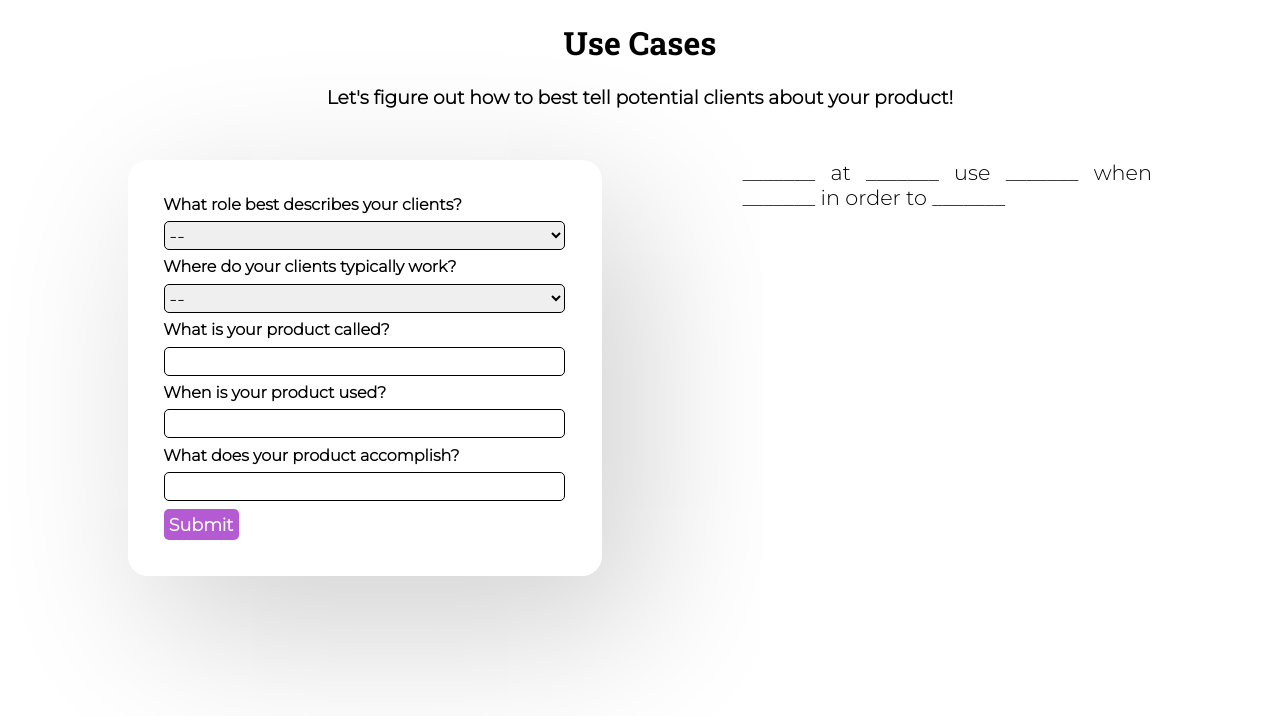
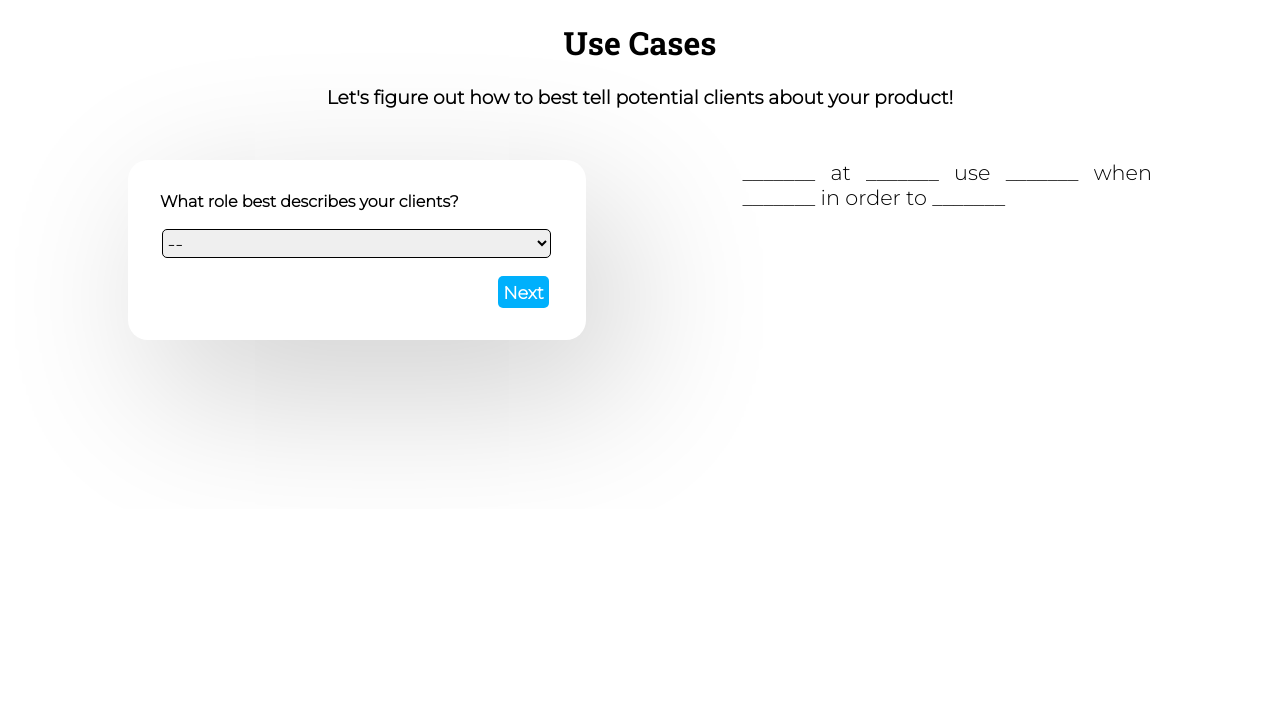
Before and after one commit to GreysonElkins/madlib-surveys, a React (Create React App) app: page / in a window 1280 px wide. Shown: the top 716 px of the page. Built offline with nearby package versions, Linux system fonts and the light colour scheme.

Commit message:
Break into question cards

```diff
--- a/src/components/App/App.css
+++ b/src/components/App/App.css
@@ -1,5 +1,10 @@
 * {
   font-family: 'Montserrat', sans-serif;
+}
+
+*:focus {
+  outline: none !important;
+  border:1px solid #b45ad3;
 }
 
 button {
--- a/src/components/Question/Question.css
+++ b/src/components/Question/Question.css
@@ -1,6 +1,9 @@
 .validation-error {
   color: red;
   font-size: .4em;
+  width: 95%;
+  text-align: right;
+
 }
 
 label {
@@ -13,8 +16,3 @@ label {
   border-radius: 5px;
   border: black solid 1px;
 }
-
-.answer-value:focus {
-   outline: none !important;
-    border:1px solid #b45ad3;
-}
--- a/src/components/UserSurvey/UserSurvey.css
+++ b/src/components/UserSurvey/UserSurvey.css
@@ -13,18 +13,39 @@
   box-shadow: 2em 3em 10em .01em rgba(0, 0, 0, .2);
   flex-direction: column;
   width: 40%;
-  /* margin: 0 4em; */
-  padding: 2em;
+  padding: 1.5em;
   border-radius: 20px;
 }
 
 .questions > * {
-  margin: .2em;
+  margin: .5em;
 }
 
-.questions > button {
+.question-buttons {
+  display: flex;
+  justify-content: flex-end;
+  width: 95%;
+}
+
+.question-buttons > * {
+  margin-left: .4em;
+}
+
+.cta-1 {
   background: #b45ad3;
   color: #FFFFFF;
+}
+
+.cta-2 {
+  background: #00b0fc;
+  color: #fff
+}
+
+.cta-3 {
+  margin-top: 0;
+  color: #b45ad3;
+  background: #FFF;
+  box-shadow: 0em 0em 1px 1px rgba(0, 176, 252, .5);
 }
 
 h1, h3 {
--- a/src/components/UserSurvey/UserSurvey.js
+++ b/src/components/UserSurvey/UserSurvey.js
@@ -9,6 +9,7 @@ import './UserSurvey.css'
 
 const UserSurvey = ({ survey, answerPreview }) => {
   const [answers, setAnswers] = useState(determineInitialFormState())
+  const [currentQuestion, setCurrentQuestion] = useState(1)
 
   function determineInitialFormState () {
     const state = {}
@@ -19,14 +20,18 @@ const UserSurvey = ({ survey, answerPreview }) => {
   }
 
   const renderQuestions = (errors, touched) => {
-    return survey.questions.map((question) => (
+    const question = survey.questions[currentQuestion - 1]
+    // {
+    //   return survey.questions.map((question) => (
+      return (
         <Question
           question={question}
           key={`Question-${question.num}`}
           errors={errors}
           touched={touched}
         />
-    ))
+      )
+  //   ))
   }
 
   const updateStoredResponses = () => {
@@ -44,6 +49,11 @@ const UserSurvey = ({ survey, answerPreview }) => {
     return localStorage.getItem('responses') ? true : false
   }
 
+  const goToNextQuestion = () => {
+    const nextQuestion = currentQuestion + 1
+    setCurrentQuestion(nextQuestion)
+  }
+
   return (
     <>
     <h1>{survey.name}</h1>
@@ -57,15 +67,55 @@ const UserSurvey = ({ survey, answerPreview }) => {
           resetForm()
         }}
         >
-        {({ values, errors, touched }) => (
+        {({ values, errors, touched, validateForm, setFieldError, setTouched, setErrors }) => (
           <Form
           className="questions"
-          // onChange={
-          //   setAnswers(values)
-          // }
           >
             {renderQuestions(errors, touched)}
-            <button type="submit">Submit</button>
+            {/* I would love to move these into their own function,
+              but I'm suspicious of passing them Formik bag methods without their corresponding "state" values,
+              so I'm leaving it for now to work on some other things.
+            */}
+            <div className="question-buttons">
+              {currentQuestion > 1 &&
+                <button
+                  className="cta-3"
+                  type="button"
+                  onClick={() => {
+                    const previousQuestion = currentQuestion - 1
+                    setCurrentQuestion(previousQuestion)
+                  }}
+                >
+                  Previous
+                </button>
+              }
+              {currentQuestion === survey.questions.length ?
+                <button
+                  type="submit"
+                  className="cta-1"
+                >
+                  Submit
+                </button> :
+                <button
+                  className="cta-2"
+                  type="button"
+                  onClick={() => {
+                    setTouched({[`question-${currentQuestion}`]: true})
+                    validateForm().then(result => {
+                      if (!result[`question-${currentQuestion}`]) {
+                        goToNextQuestion()
+                        setAnswers(values)
+                        setErrors({})
+                      } else {
+                        setFieldError({field: `question-${currentQuestion}`, errorMsg: result[`question-${currentQuestion}`]})
+                      }
+                    })
+                  }}
+                >
+                  Next
+                </button>
+              }
+            </div>
           </Form>
         )}
       </Formik>
@@ -75,7 +125,6 @@ const UserSurvey = ({ survey, answerPreview }) => {
       />
     </div>
       {checkForResponses() &&
-        // gotta rerender this on submit
         <SurveyResponses currentAnswers={answers}/>
       }
       </>
```
Lines whose indentation alone changed are shown as unchanged.
